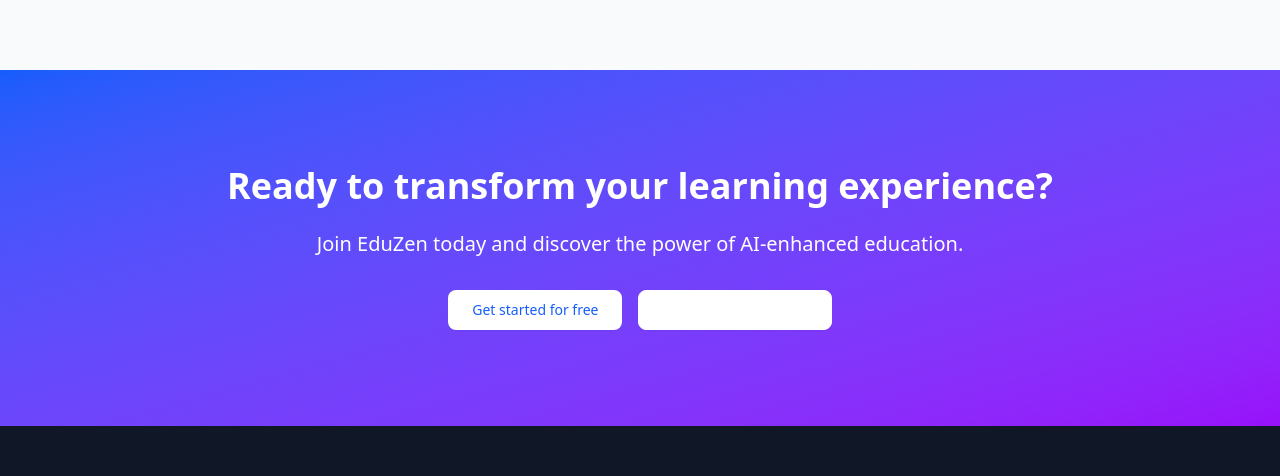
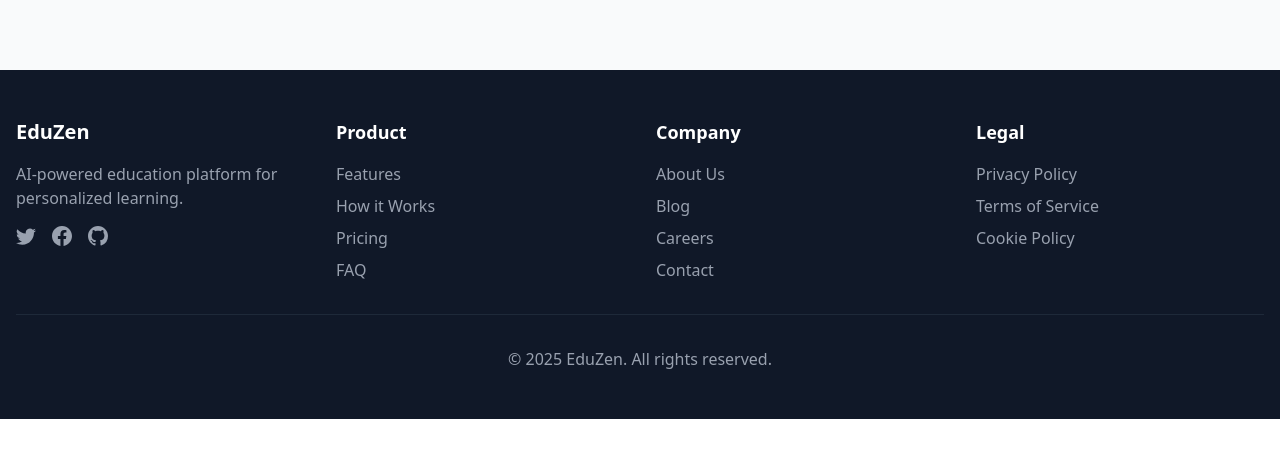
Before and after one commit to celersneha/EduZen, a Next.js app: page / in a window 1280 px wide. Shown: the part 2248-2724 px from the top of the page. After the commit the page ends 2667 px from the top, so only its background shows below. Built offline with nearby package versions, Linux system fonts and the light colour scheme; no server answers.

Commit message:
remove cta section

```diff
--- a/src/components/Footer.jsx
+++ b/src/components/Footer.jsx
@@ -6,37 +6,6 @@
 export default function Footer() {
   return (
     <>
-      {/* CTA Section */}
-      <section className="py-16 md:py-24 bg-gradient-to-br from-blue-600 to-purple-600 text-white">
-        <div className="container mx-auto px-4 text-center">
-          <h2 className="text-3xl md:text-4xl font-bold mb-6">
-            Ready to transform your learning experience?
-          </h2>
-          <p className="text-xl mb-8 max-w-2xl mx-auto">
-            Join EduZen today and discover the power of AI-enhanced education.
-          </p>
-          <div className="flex flex-col sm:flex-row gap-4 justify-center">
-            <Link href="/register">
-              <Button
-                size="lg"
-                className="bg-white text-blue-600 hover:bg-gray-100"
-              >
-                Get started for free
-              </Button>
-            </Link>
-            <Link href="/login">
-              <Button
-                size="lg"
-                variant="outline"
-                className="border-white text-white hover:bg-white/10"
-              >
-                Login to your account
-              </Button>
-            </Link>
-          </div>
-        </div>
-      </section>
-
       {/* Footer */}
       <footer className="bg-gray-900 text-white py-12">
         <div className="container mx-auto px-4">
```
